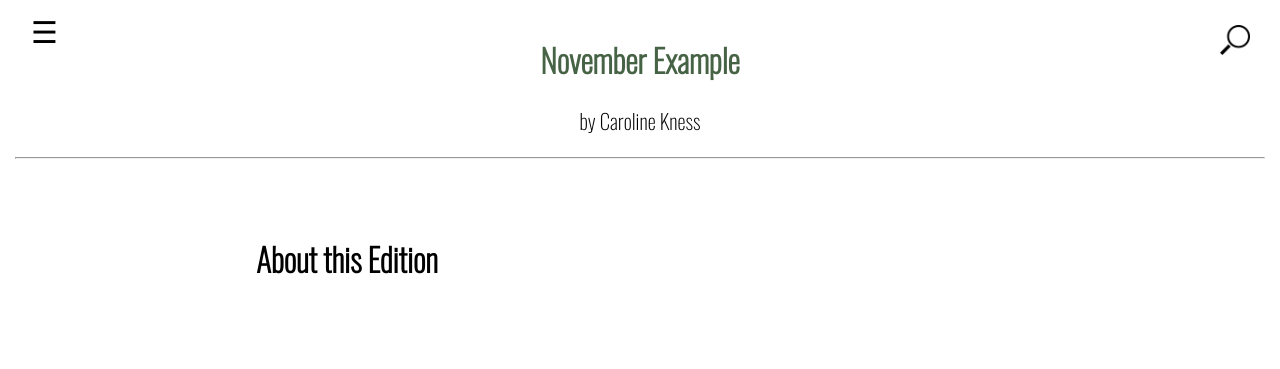
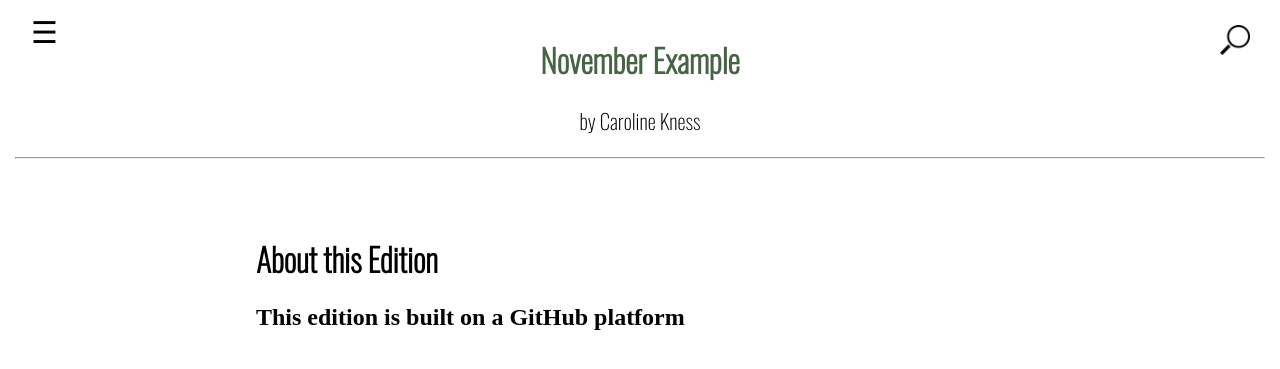
Before and after one commit to carolinekness/November, a Jekyll site: the page built from 004_about_the_edition.md, in a window 1280 px wide. Shown: the top 369 px of the page. Built offline with Jekyll 4.4.1, drawn with Linux system fonts in a browser that asks for light colours.

Commit message:
Update 004_about_the_edition.md

```diff
--- a/004_about_the_edition.md
+++ b/004_about_the_edition.md
@@ -5,3 +5,6 @@ number: 004
 ---
 
 # About this Edition
+
+
+## This edition is built on a GitHub platform ##
```
